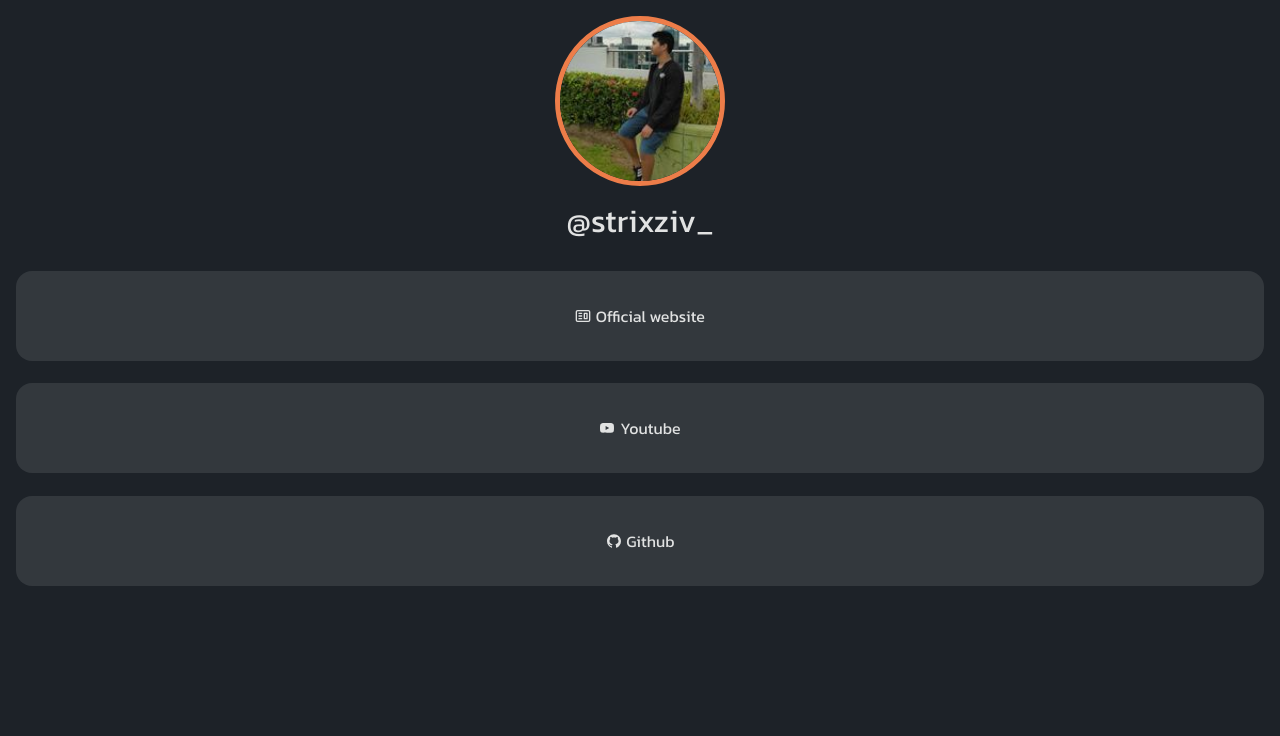
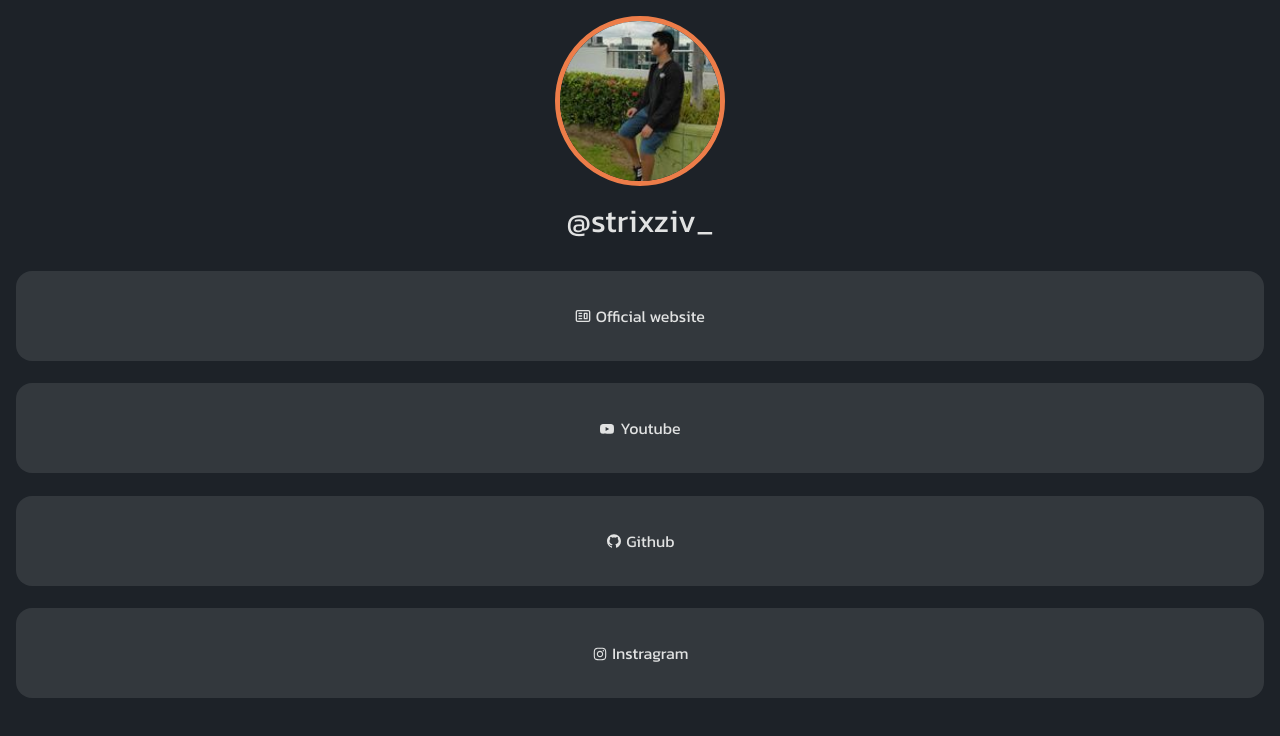
Before and after one commit to StrixzIV/link-in-bio, a React (Vite) app: page / in a window 1280 px wide. Shown: the top 736 px of the page. Built offline with nearby package versions, Linux system fonts and the light colour scheme.

Commit message:
add instragram to social banner and chage icons alignment

```diff
--- a/src/components/Socials.tsx
+++ b/src/components/Socials.tsx
@@ -1,7 +1,7 @@
 import React from 'react'
 
 import { CgWebsite } from 'react-icons/cg'
-import { AiFillYoutube, AiFillGithub } from 'react-icons/ai'
+import { AiFillYoutube, AiFillGithub, AiOutlineInstagram } from 'react-icons/ai'
 
 import SocialContainer from './SocialContainer'
 
@@ -9,20 +9,26 @@ const socials = [
 
     {
       text: 'Official website',
-      icons: <CgWebsite />,
+      icons: <CgWebsite className="social-icons"/>,
       socialLinks: 'https://strixziv-portfolio.web.app/'
     },
 
     {
       text: 'Youtube',
-      icons: <AiFillYoutube />,
+      icons: <AiFillYoutube className="social-icons"/>,
       socialLinks: 'https://www.youtube.com/c/Xcact/'
     },
 
     {
       text: 'Github',
-      icons: <AiFillGithub />,
+      icons: <AiFillGithub className="social-icons"/>,
       socialLinks: 'https://github.com/StrixzIV'
+    },
+
+    {
+      text: 'Instragram',
+      icons: <AiOutlineInstagram className="social-icons"/>,
+      socialLinks: 'https://www.instagram.com/strixziv_/'
     },
 
 ]
```
